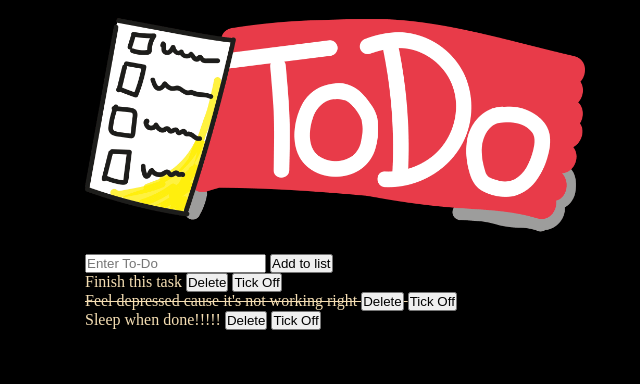
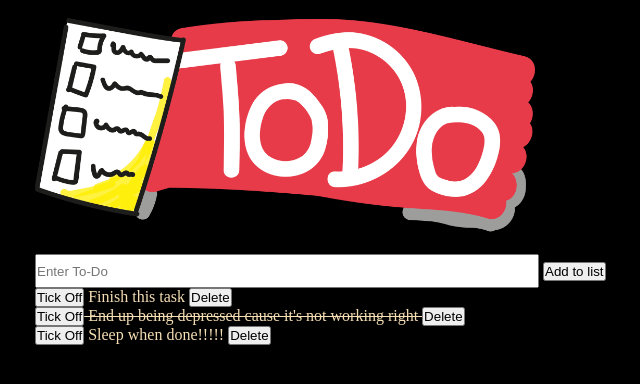
Before and after one commit to Lylekepkey/to-do-list, a plain HTML site: page index.html in a window 1280 px wide. Shown: the whole page, without its empty margins (305-945 px from the left). Drawn offline with Linux system fonts and the light colour scheme.

Commit message:
Light changes

```diff
--- a/index.html
+++ b/index.html
@@ -18,21 +18,24 @@
             </div>
             <div id="to-do-list">
                 <ul id="list">
-                    <li>Finish this task
+                    <li class="list-width">
+                        <button class="tick-button">Tick Off</button>
+                        Finish this task
                         <button class="delete-button">Delete</button>
-                        <button class="tick-button">Tick Off</button>
                     </li>
 
 
-                    <li style="text-decoration: line-through;">Feel depressed cause it's not working right
+                    <li style="text-decoration: line-through;" class="list-width">
+                        <button class="tick-button">Tick Off</button>
+                        End up being depressed cause it's not working right
                         <button class="delete-button">Delete</button>
-                        <button class="tick-button">Tick Off</button>
                     </li>
 
 
-                    <li>Sleep when done!!!!!
+                    <li class="list-width">
+                        <button class="tick-button">Tick Off</button>
+                        Sleep when done!!!!!
                         <button class="delete-button">Delete</button>
-                        <button class="tick-button">Tick Off</button>
                     </li>
                 </ul>
             </div>
--- a/style.css
+++ b/style.css
@@ -21,8 +21,15 @@ img {
     width: 500px;
 }
 
+input {
+    width: 500px;
+    height: 30px;
+}
 
-
+.list-width {
+    width: 600px;
+    /* background-color: azure; */
+}
 
 .completed {
     text-decoration: line-through;
```
